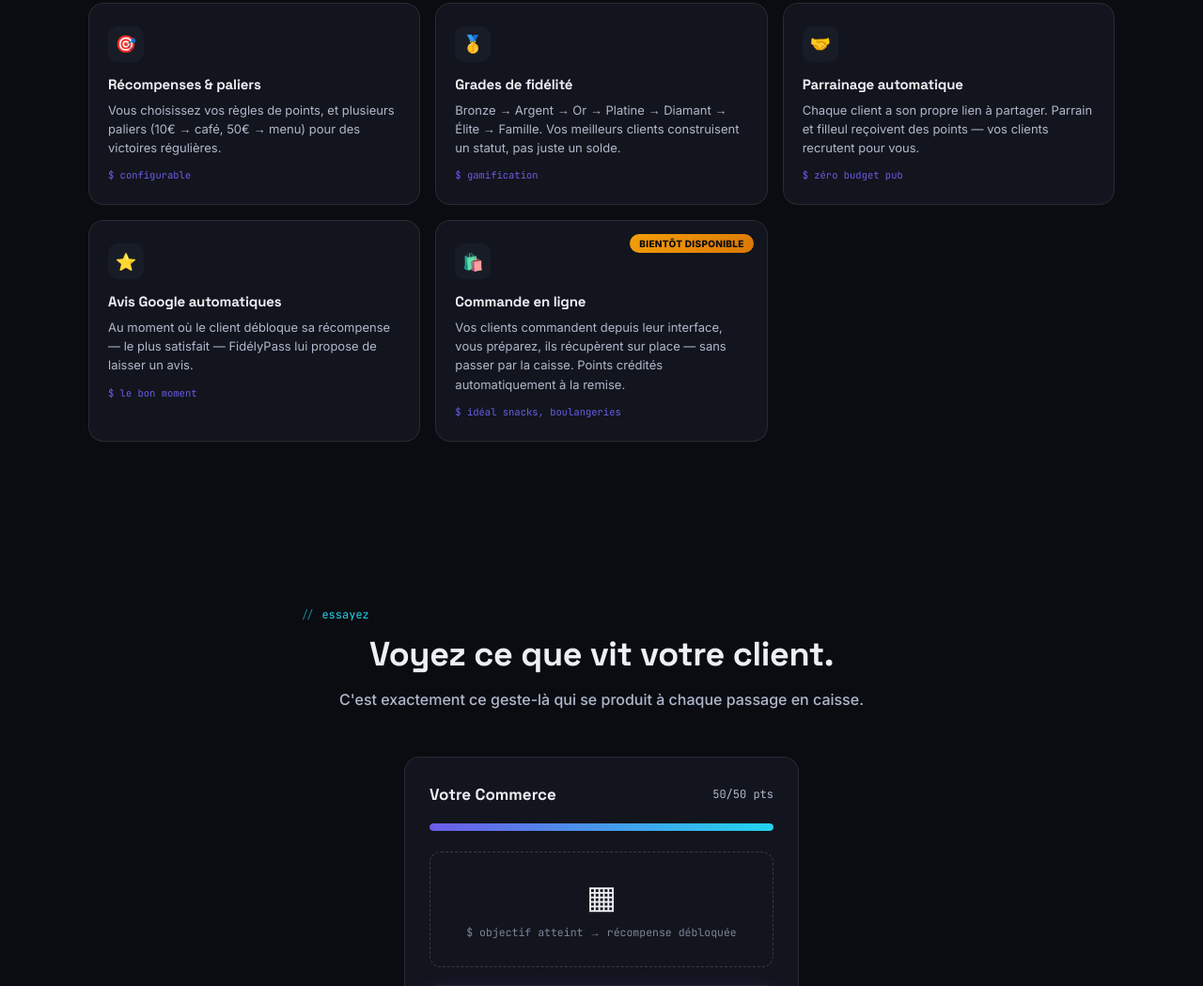
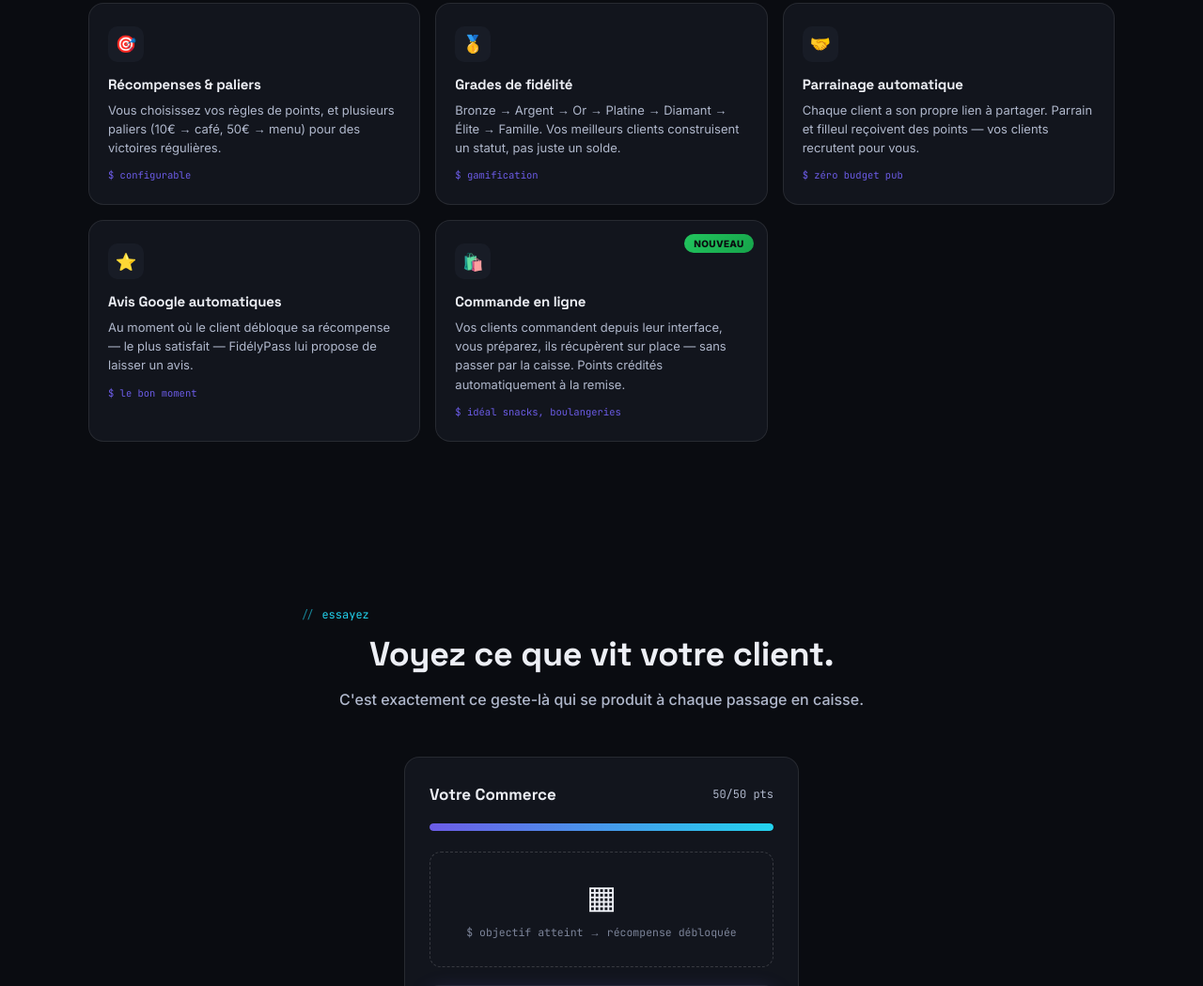
Before and after one commit to ck9yz2vw7v-lang/fidelypass, a website: page public/landing.html in a window 1280 px wide. Shown: the part 3900-4949 px from the top of the page at 94% size. Drawn offline with nearby package versions, Linux system fonts and the light colour scheme.

Commit message:
Landing: remplace le badge Bientot disponible par Nouveau sur la carte Commande en ligne (fonctionnalite desormais live), avec un style vert distinct

```diff
--- a/public/landing.html
+++ b/public/landing.html
@@ -180,6 +180,7 @@ html.has-custom-cursor, html.has-custom-cursor a, html.has-custom-cursor button{
 .tickets{display:grid;grid-template-columns:repeat(3,1fr);gap:16px}
 .ticket{padding:24px 20px;position:relative;transition:transform .25s ease, border-color .25s ease}
 .soon-badge{position:absolute;top:14px;right:14px;background:linear-gradient(135deg,#f59e0b,#d97706);color:#0a0a0f;font-size:10px;font-weight:800;padding:4px 10px;border-radius:99px;letter-spacing:0.3px;text-transform:uppercase}
+.new-badge{position:absolute;top:14px;right:14px;background:linear-gradient(135deg,#22c55e,#16a34a);color:#0a0a0f;font-size:10px;font-weight:800;padding:4px 10px;border-radius:99px;letter-spacing:0.3px;text-transform:uppercase}
 .ticket:hover{transform:translateY(-4px);border-color:var(--indigo)}
 .ticket-icon{width:38px;height:38px;border-radius:10px;background:var(--bg-elev2);display:flex;align-items:center;justify-content:center;font-size:18px;margin-bottom:14px}
 .ticket h3{font-size:15px;margin-bottom:8px}
@@ -540,7 +541,7 @@ footer{border-top:1px solid var(--line);padding:32px 0;position:relative;z-index
         <div class="ticket-foot">$ le bon moment</div>
       </div>
       <div class="card ticket">
-        <div class="soon-badge">Bientôt disponible</div>
+        <div class="new-badge">Nouveau</div>
         <div class="ticket-icon">🛍️</div>
         <h3>Commande en ligne</h3>
         <p>Vos clients commandent depuis leur interface, vous préparez, ils récupèrent sur place — sans passer par la caisse. Points crédités automatiquement à la remise.</p>
```
